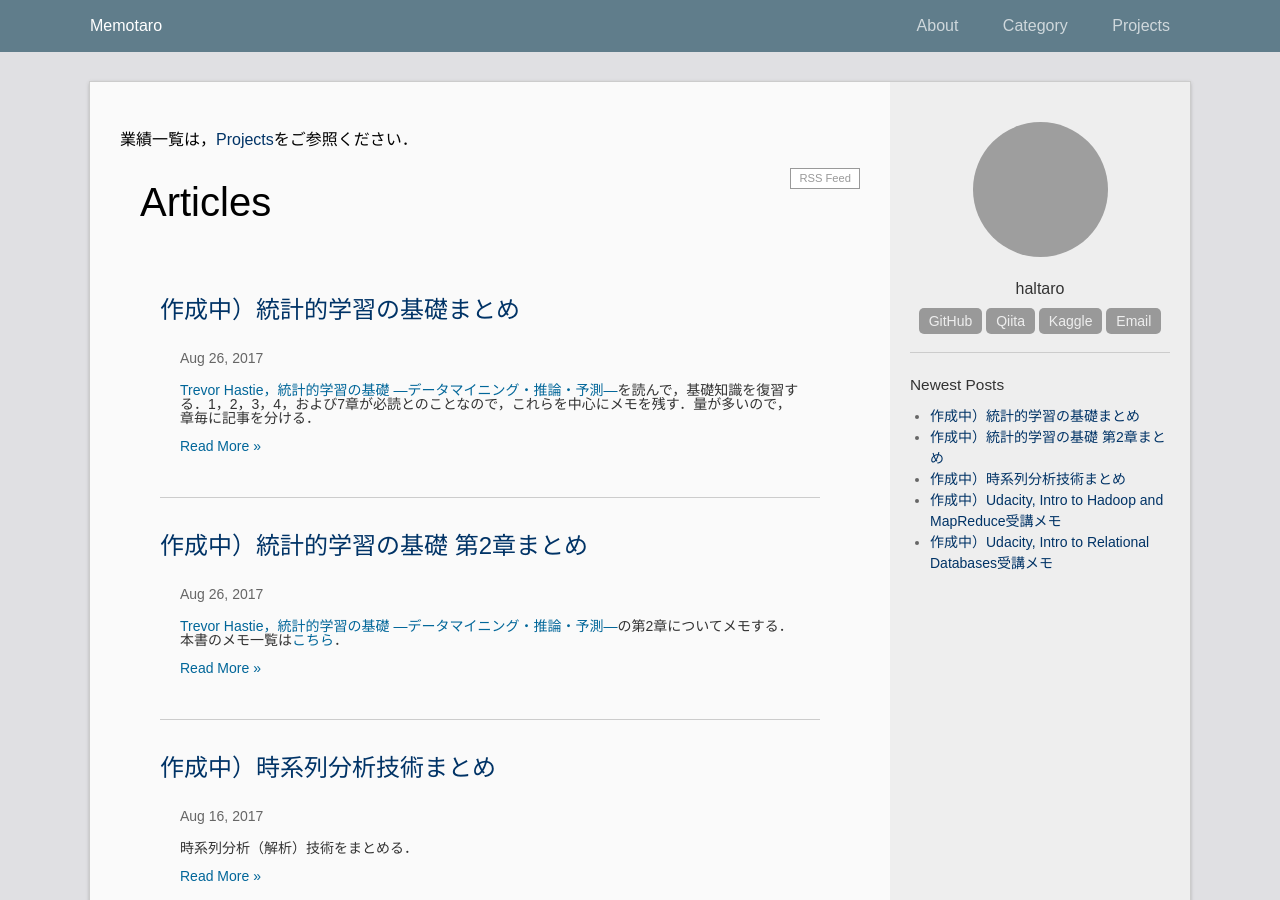
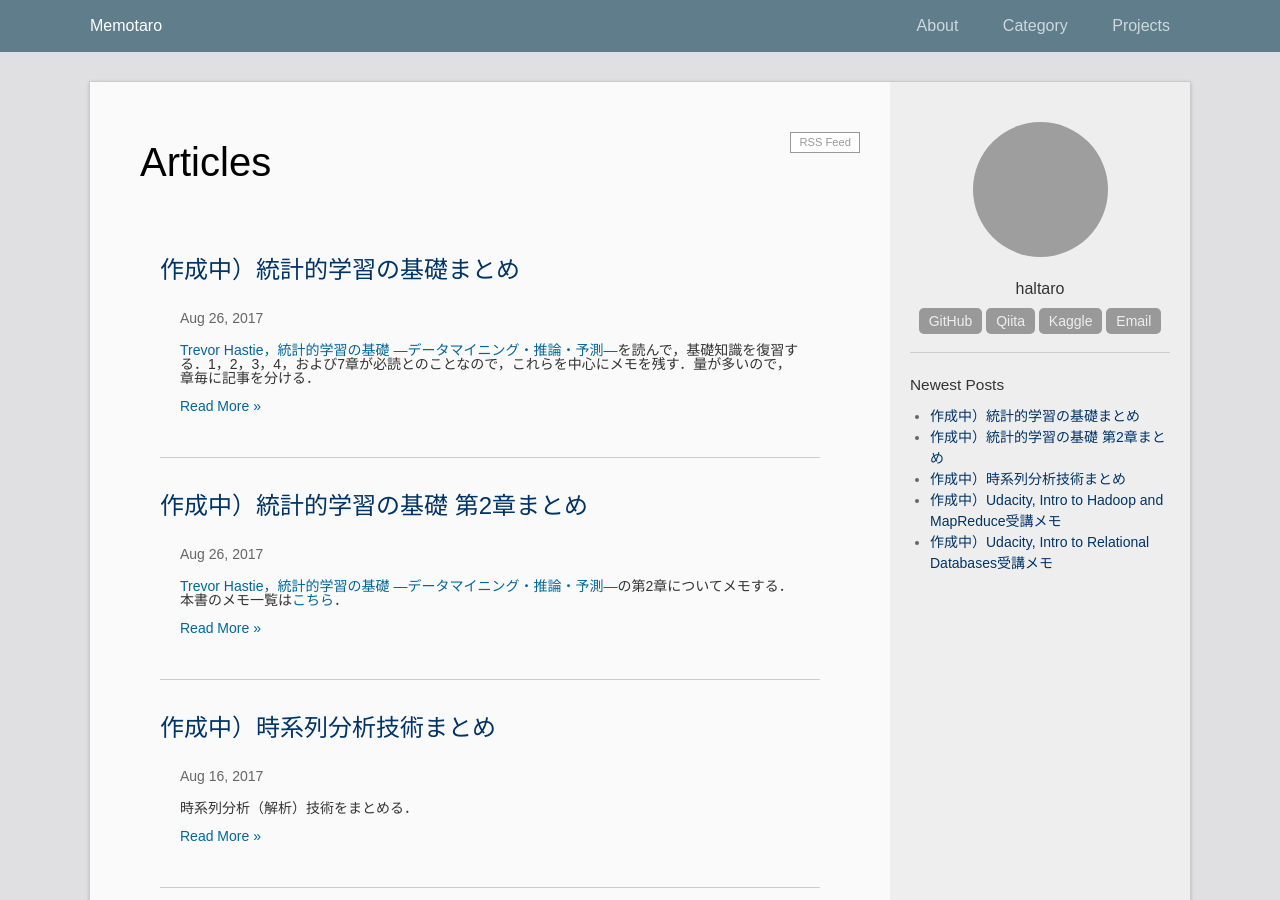
Before and after one commit to madoreenu/haltaro.github.io, a Jekyll site: the page built from index.html, in a window 1280 px wide and 900 px high. Built offline with Jekyll 4.4.1, drawn with Linux system fonts in a browser that asks for light colours; the list of posts is cut into pages by our own code; grey boxes are pictures that could not be loaded.

Commit message:
Update index.md

```diff
--- a/index.html
+++ b/index.html
@@ -3,7 +3,6 @@ layout: default
 ---
 
 <div class="home">
-	<p> 業績一覧は，<a href="https://haltaro.github.io/projects">Projects</a>をご参照ください．</p>
   <a class="rss-link" href="{{ "/feed.xml" | prepend: site.baseurl }}">RSS Feed</a>
   <h1 class="page-heading">Articles</h1>
 
```
Also changed, not shown: 4 other files.
